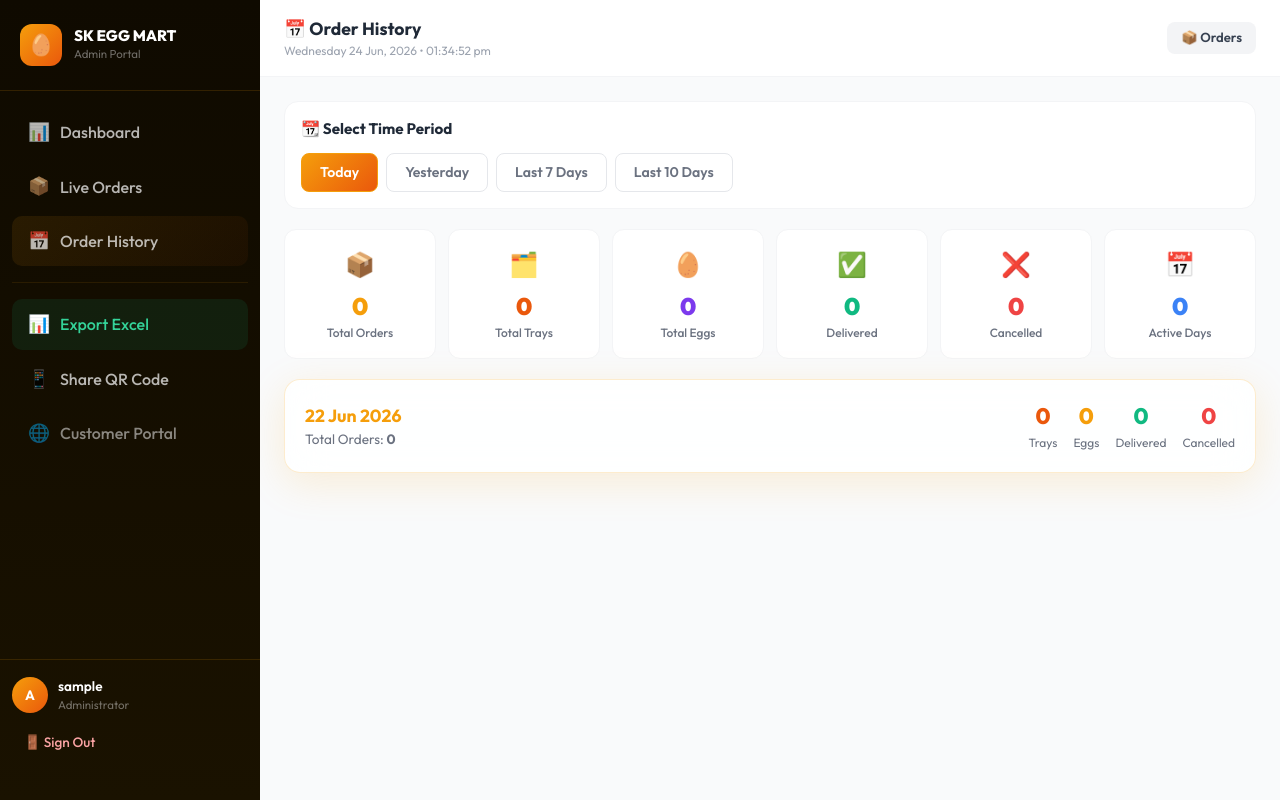
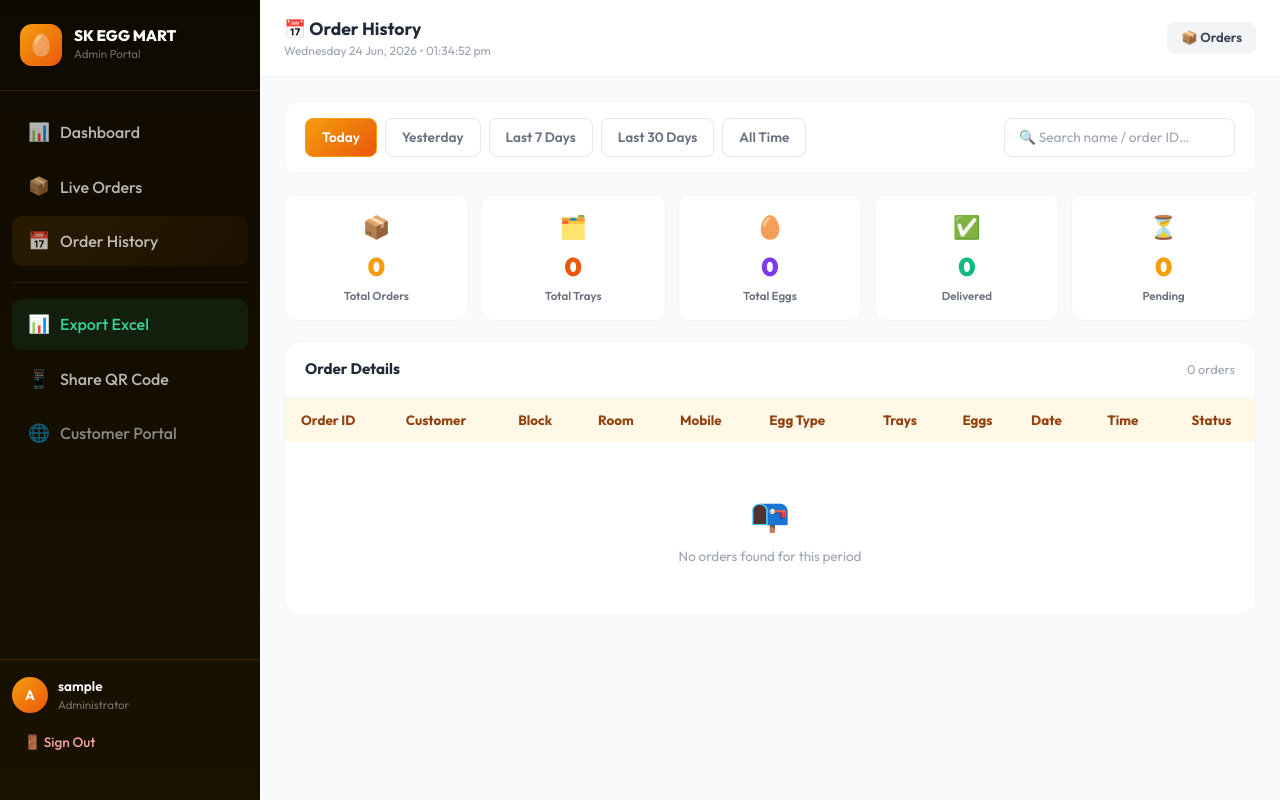
Before and after one commit to Nareshit2004/sk-egg-mart, a Flask app: page /admin/history in a window 1280 px wide. Run offline with Flask 3, Linux system fonts and the light colour scheme; the visitor is signed in with stand-in values (Sample User, id 1); tables that the repository leaves empty hold one stand-in row (values such as "Sample post"); some libraries are stand-ins or nearby versions.

Commit message:
Fix order history: full table with all details, search, date tabs; fix DB path for Render

```diff
--- a/app.py
+++ b/app.py
@@ -20,7 +20,12 @@ import io
 # App Setup
 # ─────────────────────────────────────────────
 BASE_DIR = os.path.abspath(os.path.dirname(__file__))
-DB_PATH = os.path.join(BASE_DIR, "database", "sk_egg_mart.db")
+# On Render free tier the app dir is read-only after build; use /tmp for writable DB
+_default_db_dir = os.path.join(BASE_DIR, "database")
+DB_DIR  = os.environ.get("DB_DIR", _default_db_dir)
+DB_PATH = os.path.join(DB_DIR, "sk_egg_mart.db")
+os.makedirs(DB_DIR, exist_ok=True)
+
 
 app = Flask(__name__)
 app.config["SECRET_KEY"] = os.environ.get("SECRET_KEY", "skeggmart-secret-2024-xK9p")
--- a/templates/admin/history.html
+++ b/templates/admin/history.html
@@ -4,37 +4,77 @@
 
 {% block content %}
 
-<!-- Date Range Tabs -->
-<div style="background:white;border-radius:14px;padding:16px;margin-bottom:20px;border:1px solid #F3F4F6;">
-  <h3 style="font-weight:700;color:#1F2937;margin-bottom:12px;font-size:0.95rem;">📆 Select Time Period</h3>
-  <div style="display:flex;gap:8px;flex-wrap:wrap;">
-    <button data-days="1" class="active-tab"
-      style="border:1.5px solid var(--primary);border-radius:8px;padding:8px 18px;font-family:'Outfit',sans-serif;font-weight:600;font-size:0.88rem;cursor:pointer;transition:all 0.2s;background:transparent;color:var(--primary);">
-      Today
-    </button>
-    <button data-days="2"
-      style="border:1.5px solid #E5E7EB;border-radius:8px;padding:8px 18px;font-family:'Outfit',sans-serif;font-weight:600;font-size:0.88rem;cursor:pointer;transition:all 0.2s;background:transparent;color:#6B7280;">
-      Yesterday
-    </button>
-    <button data-days="7"
-      style="border:1.5px solid #E5E7EB;border-radius:8px;padding:8px 18px;font-family:'Outfit',sans-serif;font-weight:600;font-size:0.88rem;cursor:pointer;transition:all 0.2s;background:transparent;color:#6B7280;">
-      Last 7 Days
-    </button>
-    <button data-days="10"
-      style="border:1.5px solid #E5E7EB;border-radius:8px;padding:8px 18px;font-family:'Outfit',sans-serif;font-weight:600;font-size:0.88rem;cursor:pointer;transition:all 0.2s;background:transparent;color:#6B7280;">
-      Last 10 Days
-    </button>
+<!-- Filter Bar -->
+<div style="background:white;border-radius:14px;padding:16px 20px;margin-bottom:20px;border:1px solid #F3F4F6;display:flex;flex-wrap:wrap;gap:12px;align-items:center;">
+
+  <!-- Time Period Tabs -->
+  <div style="display:flex;gap:8px;flex-wrap:wrap;flex:1;">
+    <button data-days="1"  class="day-tab active-day" onclick="switchTab(this,1)">Today</button>
+    <button data-days="2"  class="day-tab" onclick="switchTab(this,2)">Yesterday</button>
+    <button data-days="7"  class="day-tab" onclick="switchTab(this,7)">Last 7 Days</button>
+    <button data-days="30" class="day-tab" onclick="switchTab(this,30)">Last 30 Days</button>
+    <button data-days="365" class="day-tab" onclick="switchTab(this,365)">All Time</button>
   </div>
+
+  <!-- Search -->
+  <input id="hist-search" type="text" placeholder="🔍 Search name / order ID…"
+    oninput="applyFilter()"
+    style="border:1.5px solid #E5E7EB;border-radius:8px;padding:8px 14px;
+           font-family:'Outfit',sans-serif;font-size:0.85rem;color:#374151;
+           outline:none;min-width:200px;">
 </div>
 
-<!-- Summary Aggregate Cards (populated by JS) -->
-<div id="aggregate-cards" style="display:grid;grid-template-columns:repeat(auto-fit,minmax(140px,1fr));gap:12px;margin-bottom:20px;"></div>
+<style>
+  .day-tab {
+    border: 1.5px solid #E5E7EB;
+    border-radius: 8px;
+    padding: 8px 16px;
+    font-family: 'Outfit', sans-serif;
+    font-weight: 600;
+    font-size: 0.85rem;
+    cursor: pointer;
+    background: transparent;
+    color: #6B7280;
+    transition: all 0.2s;
+  }
+  .active-day {
+    background: linear-gradient(135deg, #F59E0B, #EA580C) !important;
+    color: white !important;
+    border-color: #F59E0B !important;
+  }
+</style>
 
-<!-- History List -->
-<div id="history-container">
-  <div style="text-align:center;padding:40px;color:#9CA3AF;">
-    <div class="spinner" style="margin:0 auto 12px;"></div>
-    Loading history…
+<!-- Summary Cards -->
+<div id="summary-cards" style="display:grid;grid-template-columns:repeat(auto-fit,minmax(130px,1fr));gap:12px;margin-bottom:20px;"></div>
+
+<!-- Orders Table -->
+<div style="background:white;border-radius:16px;border:1px solid #F3F4F6;overflow:hidden;">
+  <div style="padding:16px 20px;border-bottom:1px solid #F3F4F6;display:flex;justify-content:space-between;align-items:center;">
+    <h3 style="font-weight:700;color:#1F2937;font-size:0.95rem;margin:0;" id="table-title">Order Details</h3>
+    <span id="order-count" style="font-size:0.8rem;color:#9CA3AF;"></span>
+  </div>
+
+  <div style="overflow-x:auto;">
+    <table style="width:100%;border-collapse:collapse;font-size:0.84rem;">
+      <thead>
+        <tr style="background:#FFF8E7;">
+          <th style="padding:12px 16px;text-align:left;color:#92400E;font-weight:700;white-space:nowrap;">Order ID</th>
+          <th style="padding:12px 16px;text-align:left;color:#92400E;font-weight:700;">Customer</th>
+          <th style="padding:12px 16px;text-align:left;color:#92400E;font-weight:700;">Block</th>
+          <th style="padding:12px 16px;text-align:left;color:#92400E;font-weight:700;">Room</th>
+          <th style="padding:12px 16px;text-align:left;color:#92400E;font-weight:700;">Mobile</th>
+          <th style="padding:12px 16px;text-align:left;color:#92400E;font-weight:700;">Egg Type</th>
+          <th style="padding:12px 16px;text-align:center;color:#92400E;font-weight:700;">Trays</th>
+          <th style="padding:12px 16px;text-align:center;color:#92400E;font-weight:700;">Eggs</th>
+          <th style="padding:12px 16px;text-align:left;color:#92400E;font-weight:700;">Date</th>
+          <th style="padding:12px 16px;text-align:left;color:#92400E;font-weight:700;">Time</th>
+          <th style="padding:12px 16px;text-align:center;color:#92400E;font-weight:700;">Status</th>
+        </tr>
+      </thead>
+      <tbody id="history-table-body">
+        <tr><td colspan="11" style="text-align:center;padding:40px;color:#9CA3AF;">Loading…</td></tr>
+      </tbody>
+    </table>
   </div>
 </div>
 
@@ -42,60 +82,136 @@
 
 {% block scripts %}
 <script>
-// Override loadHistory to also populate aggregate cards
-const _baseLoadHistory = loadHistory;
+let allOrders = [];
+let currentDays = 1;
 
-async function loadHistory(days) {
-  const res = await fetch(`/api/history?days=${days}`);
-  const data = await res.json();
-  renderHistory(data);
-  renderAggregateCards(data);
+function switchTab(btn, days) {
+  currentDays = days;
+  document.querySelectorAll(".day-tab").forEach(b => b.classList.remove("active-day"));
+  btn.classList.add("active-day");
+  loadOrders(days);
 }
 
-function renderAggregateCards(data) {
-  const totalOrders = data.reduce((a,d) => a + d.total_orders, 0);
-  const totalTrays = data.reduce((a,d) => a + d.total_trays, 0);
-  const totalEggs = data.reduce((a,d) => a + d.total_eggs, 0);
-  const totalDelivered = data.reduce((a,d) => a + d.delivered, 0);
-  const totalCancelled = data.reduce((a,d) => a + d.cancelled, 0);
-  const activeDays = data.filter(d => d.total_orders > 0).length;
+async function loadOrders(days) {
+  const tbody = document.getElementById("history-table-body");
+  tbody.innerHTML = '<tr><td colspan="11" style="text-align:center;padding:40px;color:#9CA3AF;">Loading…</td></tr>';
+  document.getElementById("summary-cards").innerHTML = "";
+
+  try {
+    const res  = await fetch(`/api/orders?search=&status=&block=&date=`);
+    let orders = await res.json();
+
+    // Filter by days
+    const cutoff = new Date();
+    cutoff.setDate(cutoff.getDate() - days + 1);
+    cutoff.setHours(0, 0, 0, 0);
+
+    if (days < 365) {
+      orders = orders.filter(o => new Date(o.created_at) >= cutoff);
+    }
+
+    allOrders = orders;
+    applyFilter();
+  } catch(e) {
+    tbody.innerHTML = '<tr><td colspan="11" style="text-align:center;padding:40px;color:#EF4444;">Failed to load. Refresh and try again.</td></tr>';
+  }
+}
+
+function applyFilter() {
+  const q = document.getElementById("hist-search").value.trim().toLowerCase();
+  const filtered = q
+    ? allOrders.filter(o =>
+        o.customer.name.toLowerCase().includes(q) ||
+        o.order_id.toLowerCase().includes(q) ||
+        o.customer.mobile_number.includes(q) ||
+        o.customer.block_name.toLowerCase().includes(q)
+      )
+    : allOrders;
+
+  renderTable(filtered);
+  renderSummary(filtered);
+}
+
+function renderSummary(orders) {
+  const totalOrders  = orders.length;
+  const totalTrays   = orders.reduce((a, o) => a + o.total_trays, 0);
+  const totalEggs    = orders.reduce((a, o) => a + o.total_eggs, 0);
+  const delivered    = orders.filter(o => o.status === "Delivered").length;
+  const pending      = orders.filter(o => o.status === "Pending").length;
 
   const cards = [
     { label: "Total Orders", value: totalOrders, icon: "📦", color: "#F59E0B" },
-    { label: "Total Trays", value: totalTrays, icon: "🗂️", color: "#EA580C" },
-    { label: "Total Eggs", value: totalEggs, icon: "🥚", color: "#7C3AED" },
-    { label: "Delivered", value: totalDelivered, icon: "✅", color: "#10B981" },
-    { label: "Cancelled", value: totalCancelled, icon: "❌", color: "#EF4444" },
-    { label: "Active Days", value: activeDays, icon: "📅", color: "#3B82F6" },
+    { label: "Total Trays",  value: totalTrays,  icon: "🗂️", color: "#EA580C" },
+    { label: "Total Eggs",   value: totalEggs,   icon: "🥚", color: "#7C3AED" },
+    { label: "Delivered",    value: delivered,   icon: "✅", color: "#10B981" },
+    { label: "Pending",      value: pending,     icon: "⏳", color: "#F59E0B" },
   ];
 
-  document.getElementById("aggregate-cards").innerHTML = cards.map(c => `
-    <div style="background:white;border-radius:12px;padding:16px;border:1.5px solid #F3F4F6;text-align:center;transition:transform 0.2s;"
-      onmouseover="this.style.transform='translateY(-4px)'" onmouseout="this.style.transform=''">
-      <div style="font-size:1.5rem;margin-bottom:6px;">${c.icon}</div>
-      <div style="font-size:1.5rem;font-weight:900;color:${c.color};">${c.value}</div>
-      <div style="font-size:0.75rem;color:#6B7280;font-weight:500;">${c.label}</div>
+  document.getElementById("summary-cards").innerHTML = cards.map(c => `
+    <div style="background:white;border-radius:12px;padding:16px;border:1.5px solid #F3F4F6;text-align:center;">
+      <div style="font-size:1.4rem;margin-bottom:4px;">${c.icon}</div>
+      <div style="font-size:1.6rem;font-weight:900;color:${c.color};">${c.value}</div>
+      <div style="font-size:0.72rem;color:#6B7280;font-weight:600;">${c.label}</div>
     </div>
   `).join('');
 }
 
-// Tab styling with active-tab class
-document.querySelectorAll("[data-days]").forEach(btn => {
-  btn.addEventListener("click", () => {
-    document.querySelectorAll("[data-days]").forEach(b => {
-      b.classList.remove("active-tab");
-      b.style.color = "#6B7280";
-      b.style.borderColor = "#E5E7EB";
-      b.style.background = "transparent";
-    });
-    btn.classList.add("active-tab");
-    btn.style.color = "white";
-    btn.style.borderColor = "var(--primary)";
-  });
-});
+function statusBadge(s) {
+  const map = {
+    "Pending":   "background:#FEF3C7;color:#D97706;",
+    "Delivered": "background:#D1FAE5;color:#059669;",
+    "Cancelled": "background:#FEE2E2;color:#DC2626;",
+  };
+  const style = map[s] || "background:#F3F4F6;color:#374151;";
+  return `<span style="${style}padding:3px 10px;border-radius:20px;font-size:0.75rem;font-weight:700;">${s}</span>`;
+}
 
-document.addEventListener("DOMContentLoaded", () => {
-  loadHistory(1);
-});
+function renderTable(orders) {
+  const tbody = document.getElementById("history-table-body");
+  document.getElementById("order-count").textContent = `${orders.length} order${orders.length !== 1 ? 's' : ''}`;
+
+  if (orders.length === 0) {
+    tbody.innerHTML = `
+      <tr>
+        <td colspan="11" style="text-align:center;padding:48px;color:#9CA3AF;">
+          <div style="font-size:2rem;margin-bottom:8px;">📭</div>
+          No orders found for this period
+        </td>
+      </tr>`;
+    return;
+  }
+
+  tbody.innerHTML = orders.map((o, idx) => {
+    const itemsText = (o.items || []).map(i =>
+      `${i.egg_type} (${i.trays} trays + ${i.additional_eggs} eggs)`
+    ).join(", ");
+
+    const rowBg = idx % 2 === 0 ? "#FFFFFF" : "#FAFAFA";
+    return `
+      <tr style="background:${rowBg};border-top:1px solid #F3F4F6;transition:background 0.15s;"
+          onmouseover="this.style.background='#FFF8E7'"
+          onmouseout="this.style.background='${rowBg}'">
+        <td style="padding:12px 16px;white-space:nowrap;">
+          <a href="/admin/order/${o.order_id}"
+             style="color:#D97706;font-weight:700;text-decoration:none;font-size:0.82rem;">
+            ${o.order_id}
+          </a>
+        </td>
+        <td style="padding:12px 16px;font-weight:600;color:#1F2937;">${o.customer.name}</td>
+        <td style="padding:12px 16px;color:#374151;">${o.customer.block_name}</td>
+        <td style="padding:12px 16px;color:#374151;">${o.customer.room_number}</td>
+        <td style="padding:12px 16px;color:#374151;">${o.customer.mobile_number}</td>
+        <td style="padding:12px 16px;color:#374151;font-size:0.8rem;">${itemsText || "—"}</td>
+        <td style="padding:12px 16px;text-align:center;font-weight:700;color:#D97706;">${o.total_trays}</td>
+        <td style="padding:12px 16px;text-align:center;font-weight:700;color:#7C3AED;">${o.total_eggs}</td>
+        <td style="padding:12px 16px;white-space:nowrap;color:#6B7280;">${o.date}</td>
+        <td style="padding:12px 16px;white-space:nowrap;color:#6B7280;">${o.time}</td>
+        <td style="padding:12px 16px;text-align:center;">${statusBadge(o.status)}</td>
+      </tr>`;
+  }).join('');
+}
+
+// Load on page start
+document.addEventListener("DOMContentLoaded", () => loadOrders(1));
 </script>
 {% endblock %}
```
